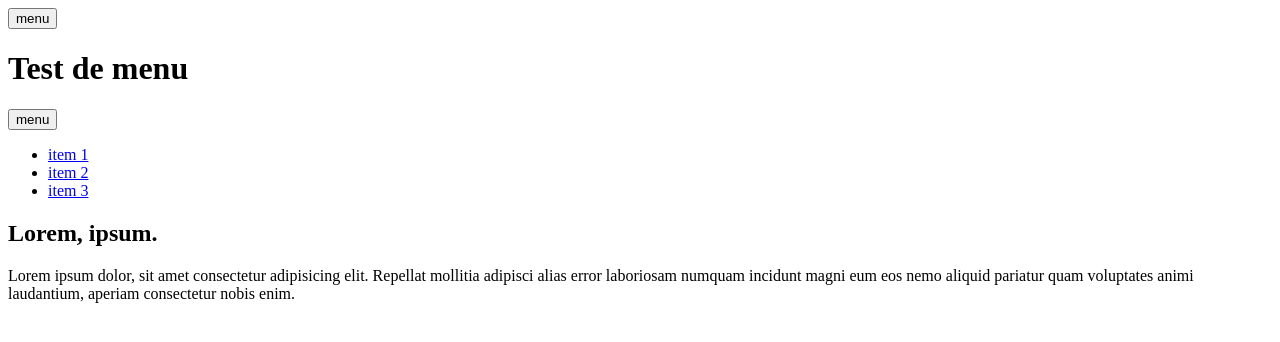
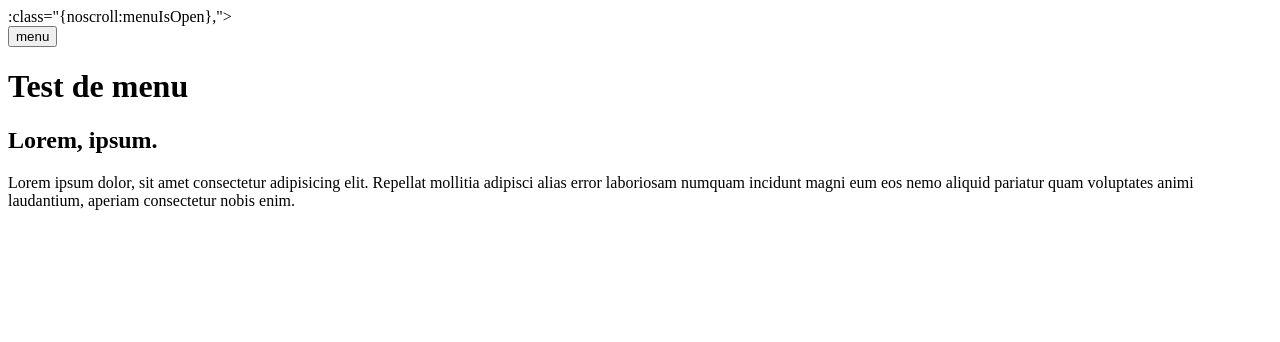
Before and after one commit to MMI-SAE-105/2022-r113-tp2-menu-alpinejs-maelontheflux, a website: page index.html in a window 1280 px wide. Drawn offline with nearby package versions, Linux system fonts and the light colour scheme.

Commit message:
test probleme menu

```diff
--- a/index.html
+++ b/index.html
@@ -1,5 +1,5 @@
 <!DOCTYPE html>
-<html lang="fr"x-data="{menuIsOpen: false" :class="{noscroll:menuIsOpen}">
+<html lang="fr"x-data="{menuIsOpen: false"> :class="{noscroll:menuIsOpen},">
   <head>
     <meta charset="UTF-8" />
     <meta http-equiv="X-UA-Compatible" content="IE=edge" />
@@ -14,13 +14,11 @@
     <!-- header>h1{Test de menu} -->
     <header>
 
-      <button>menu</button>
+      <button aria-controls="mainNav"@click="menuIsOpen = ! munuIsOpen">
+        menu </button>
       <h1>Test de menu</h1>
-     <button>menu</button>
-     <nav id="mainNav" x-show="menuIsOpen">
 
-
-     </nav>
+     <nav id="mainNav" x-show="menuIsOpen" x-transition.duration.800ms class="menu">
 
       <ul>
         <li><a href="#">item 1</a></li>
@@ -29,6 +27,7 @@
       </ul>
      </nav>
     </header>
+
     <!-- h2>lorem2^p>lorem -->
     <h2>Lorem, ipsum.</h2>
     <p>
```
